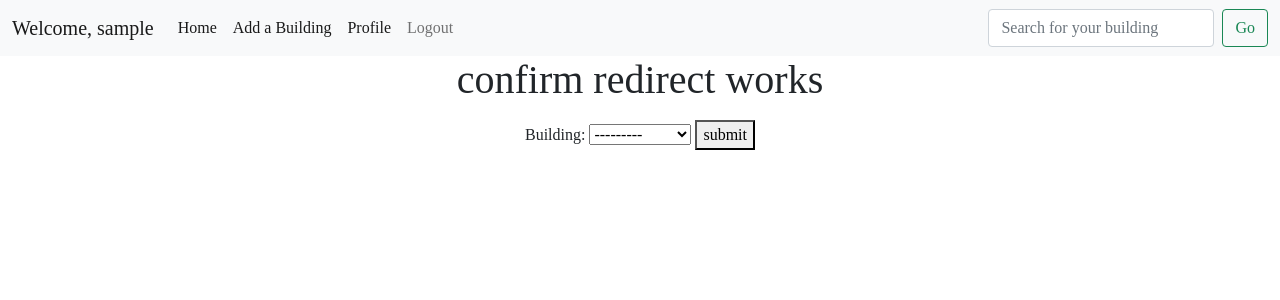
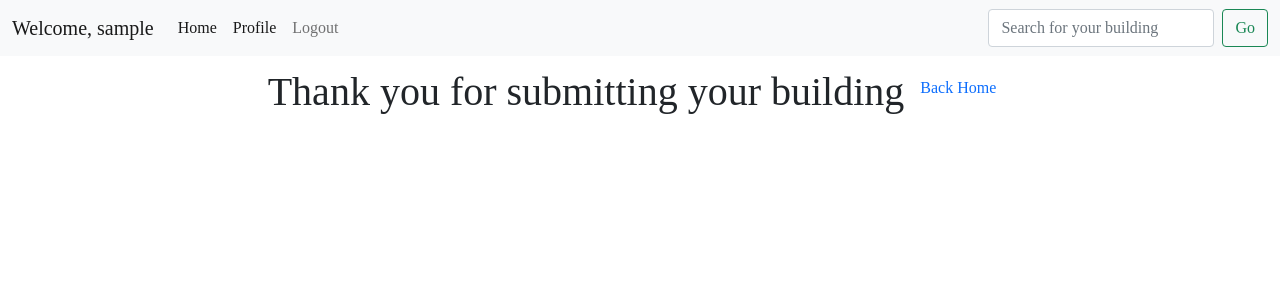
Before and after one commit to cspdevs000/neighborly, a Django app: page /confirmbuilding/ in a window 1280 px wide. Shown: the top 300 px of the page. Run offline with Django 4.2, Linux system fonts and the light colour scheme; a user stored in the database is signed in; tables that the repository leaves empty hold one stand-in row (values such as "Sample post").

Commit message:
fixed auth for addbuilding and some model associations

```diff
--- a/neighborly/models.py
+++ b/neighborly/models.py
@@ -30,7 +30,7 @@ class Reply(models.Model):
 
 class ExtendUser(models.Model):
     user = models.OneToOneField(User, primary_key=True, verbose_name='user', related_name='profile', on_delete=models.CASCADE)
-    building = models.ForeignKey(Building, blank=True, null=True, on_delete=models.CASCADE)
+    building = models.ForeignKey(Building, blank=True, null=True, on_delete=models.SET_NULL)
     name = models.CharField(max_length=30, blank=True, null=True)
     birth_date = models.DateField(blank=True, null=True)
     image = models.ImageField(upload_to='uploads/profile_pictures', default='uploads/profile_pictures/default.png', blank=True)
--- a/neighborly/templates/neighborly/addbuilding.html
+++ b/neighborly/templates/neighborly/addbuilding.html
@@ -8,7 +8,9 @@
         <form action="" method='POST'>
         {% csrf_token %}
         {{ buildingform }}
-        {% comment %} {{ extendbuildingform }} {% endcomment %}
+        <div class='d-none'>
+        {{ extendbuildingform }}
+        </div>
         <button type='submit'>submit</button>
         </form>
     </div>
--- a/neighborly/templates/neighborly/confirmbuilding.html
+++ b/neighborly/templates/neighborly/confirmbuilding.html
@@ -1,12 +1,8 @@
 {% extends 'base_generic.html' %}
 
 {% block content %}
-<h1>confirm redirect works</h1>
 <div class='d-flex justify-content-center mt-1 p-2'>
-    <form action="" method='POST'>
-    {% csrf_token %}
-    {{ extendbuildingform }}
-    <button type='submit'>submit</button>
-    </form>
+    <h1>Thank you for submitting your building</h1>
+    <a class="nav-link active" aria-current="page" href="{% url 'home' %}">Back Home</a>
 </div>
 {% endblock content %}
--- a/neighborly/templates/neighborly/navbar.html
+++ b/neighborly/templates/neighborly/navbar.html
@@ -13,9 +13,11 @@
           <li class="nav-item">
             <a class="nav-link active" aria-current="page" href="{% url 'home' %}">Home</a>
           </li>
+          {% if user.profile.building == null %}
           <li class="nav-item">
             <a class="nav-link active" aria-current="page" href="{% url 'addbuilding' %}">Add a Building</a>
           </li>
+          {% endif %}
           <li class="nav-item">
             <a class="nav-link active" aria-current="page" href="/profile/{{ user.id }}/">Profile</a>
           </li>
--- a/neighborly/views.py
+++ b/neighborly/views.py
@@ -63,27 +63,19 @@ class AddBuilding(View):
 
     def post(self, request, *args, **kwargs):
         buildingform = BuildingForm(request.POST)
+        extendbuildingform = ExtendBuildingForm(request.POST)
         if buildingform.is_valid():
             new_building = buildingform.save(commit=False)
             new_building.save()
+        if extendbuildingform.is_valid():
+            new_user_building = extendbuildingform.save(commit=False)
+            new_user_building.building_id = new_building.id
+            new_user_building.user_id = request.user.id
+            new_user_building.save()
         return redirect('confirmbuilding')
 
 class ConfirmBuilding(View):
     def get(self, request, *args, **kwargs):
-        building_confirmation = Building.objects.all()
-        extendbuildingform = ExtendBuildingForm()
-        context = {
-            'buildingconfirmation': building_confirmation,
-            'extendbuildingform': extendbuildingform
-        }
-        return render(request, 'neighborly/confirmbuilding.html', context)
-
-    def post(self, request, *args, **kwargs):
-        extendbuildingform = ExtendBuildingForm(request.POST)
-        if extendbuildingform.is_valid():
-            new_user = extendbuildingform.save(commit=False)
-            new_user.user_id = request.user.id
-            new_user.save()
         return render(request, 'neighborly/confirmbuilding.html')
 
 
@@ -194,25 +186,17 @@ class ProfileEditView(LoginRequiredMixin, UserPassesTestMixin, UpdateView):
         profile = self.get_object()
         return self.request.user == profile.user
 
-# class ProfileView(View):
-#     def get(self, request, user_id, *args, **kwargs):
-#         profile = User.objects.get(pk=user_id)
-#         extendbuildingform = ExtendBuildingForm()
-#         context = {
-#             'profile': profile,
-#             'extendbuildingform': extendbuildingform
-#         }
-#         return render(request, 'neighborly/profile.html', context)
 
 
 #todo
 #make if statement for add building page to only allow if user isn't already attached to a building.
 #if they are, promt them to leave that building or redirect
-#CRUD for user
 #pagination for posts
 #add send invitation functionality for building admin
+#pass admin roles to another user
 #pinned posts
 #requests could be notifications rather than email? w approve / reject buttons?
+#delete profile option
 
 #style home page
 #style building page / posts & replies
```
Also changed, not shown: neighborly/migrations/0006_alter_extenduser_building.py (added).
